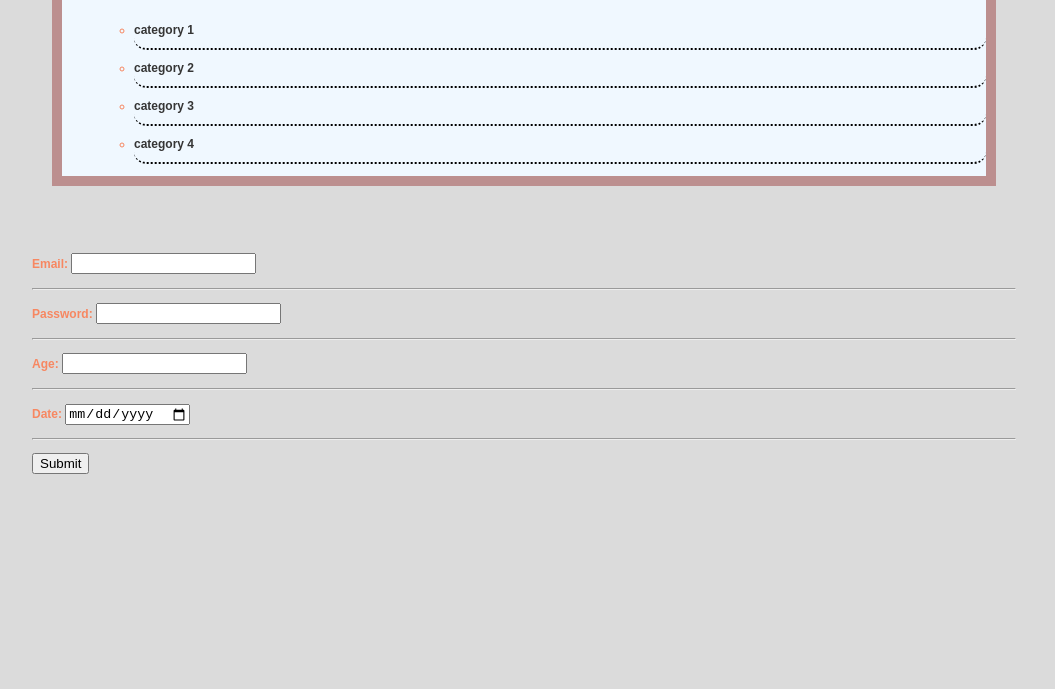
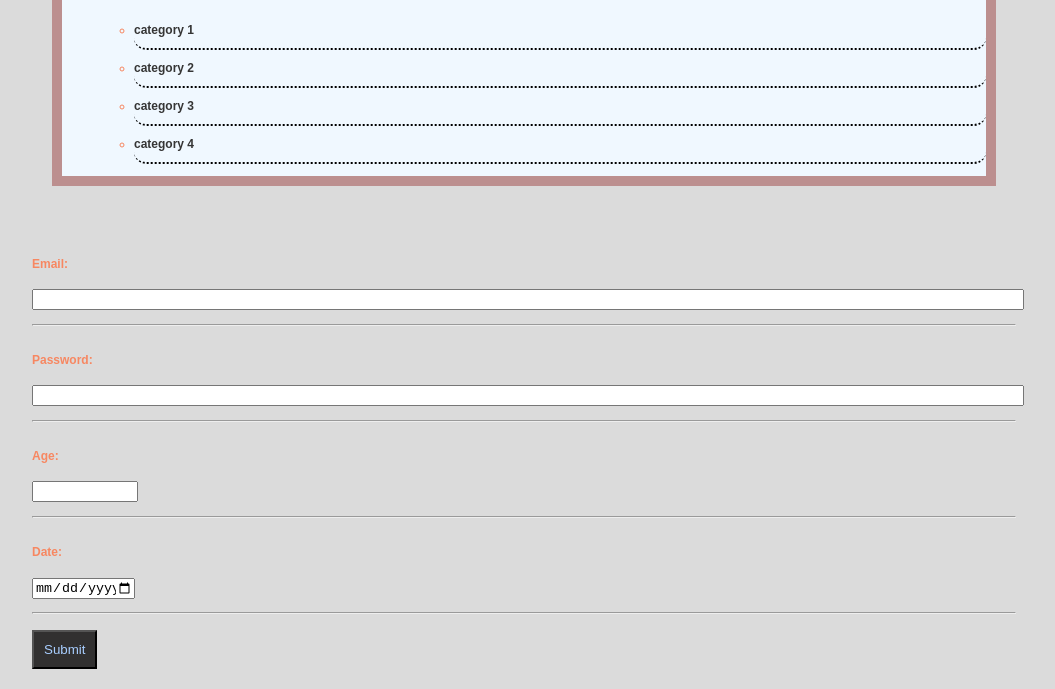
Before and after one commit to Moe-Zart/first-time-learning-css, a plain HTML site: page index.html in a window 1280 px wide. Shown: the part 499-1188 px from the top of the page, without its empty margins (116-1171 px from the left). Before the commit the page ends 1001 px from the top, so only its background shows below. Drawn offline with Linux system fonts and the light colour scheme.

Commit message:
final commit to learning css

```diff
--- a/index.html
+++ b/index.html
@@ -30,22 +30,22 @@
         </ul>
       </div>
       <form class="myform">
-        <div>
+        <div class="formelement">
           <label for="">Email:</label>
           <input type="email" required />
           <hr />
         </div>
-        <div>
+        <div class="formelement">
           <label for="">Password:</label>
           <input type="password" required />
           <hr />
         </div>
-        <div>
+        <div class="formelement">
           <label for="">Age:</label>
           <input type="number" required />
           <hr />
         </div>
-        <div>
+        <div class="formelement">
           <label for="">Date:</label>
           <input type="date" required />
           <hr />
--- a/style.css
+++ b/style.css
@@ -54,3 +54,27 @@ a:active {
 .myform {
   padding: 20px;
 }
+.formelement{
+    padding-bottom: 10px
+}
+.myform label{
+    display:block;
+}
+.myform input{
+    width: 10%;
+}
+.myform input[type="email"]{
+    width:100%;
+}
+.myform input[type="password"]{
+    width:100%;
+}
+button{
+    color: rgb(168, 206, 255);
+    background-color: rgb(49, 48, 48);
+    padding:10px;
+}
+button:hover{
+    background-color: rgb(133, 133, 133);
+    color:rgb(255, 165, 91)
+}
```
